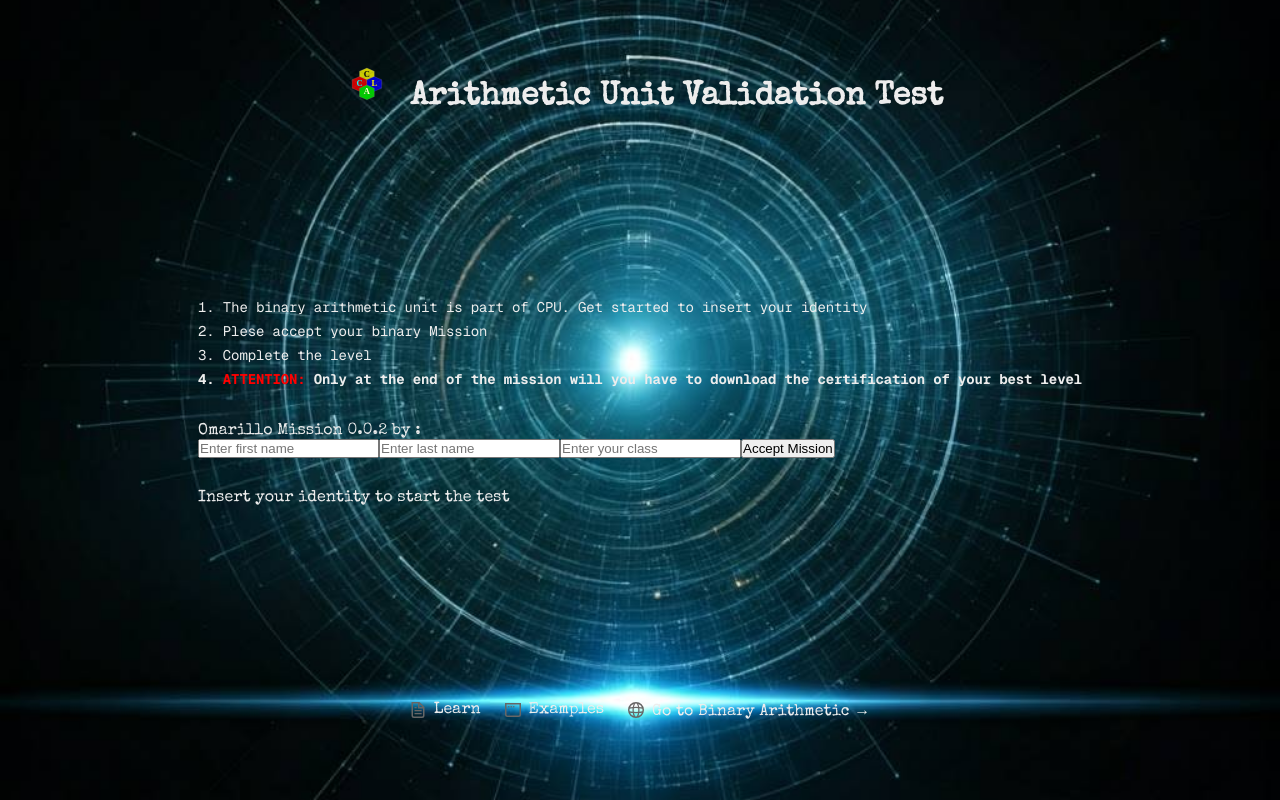
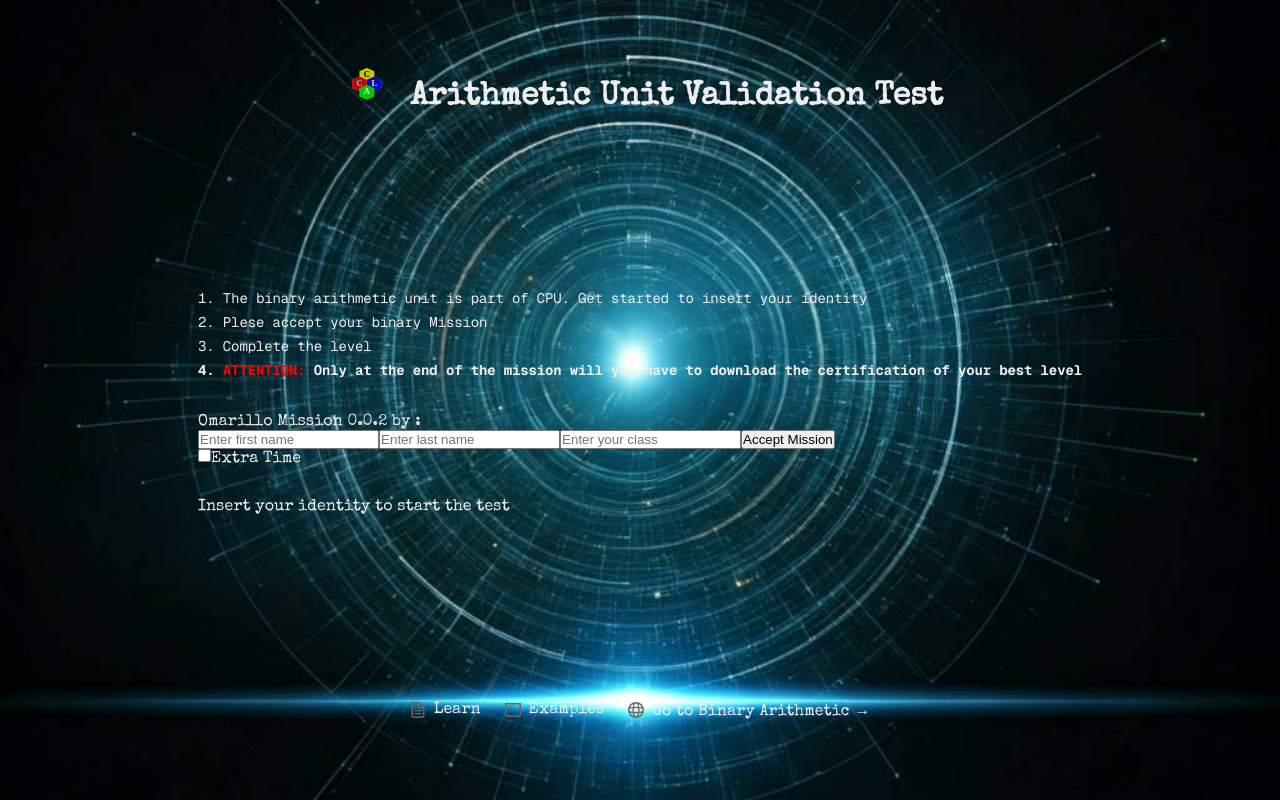
Before and after one commit to 3rekse/aru, a Next.js app: page / in a window 1280 px wide. Built offline with nearby package versions, Linux system fonts and the light colour scheme; a web font is replaced by a local one.

Commit message:
extra time

```diff
--- a/package.json
+++ b/package.json
@@ -13,7 +13,8 @@
     "jspdf": "^2.5.2",
     "next": "15.1.2",
     "react": "^19.0.0",
-    "react-dom": "^19.0.0"
+    "react-dom": "^19.0.0",
+    "svg2pdf.js": "^2.2.4"
   },
   "devDependencies": {
     "@types/node": "^20",
--- a/src/app/page.tsx
+++ b/src/app/page.tsx
@@ -5,6 +5,7 @@ import styles from "./page.module.css";
 import Binary from "./components/binary";
 import { Bitter, Lexend_Zetta } from 'next/font/google';
 import jsPDF from 'jspdf';
+import { svg2pdf } from 'svg2pdf.js';
 
 const prove: any[] = [];
 
@@ -21,7 +22,7 @@ export default function Home() {
   const [last, setLast] = useState('');
   const [classe, setClasse] = useState('');
   const [inputsDisabled, setInputsDisabled] = useState(false);
-
+  const [inputsExtra, setInputsExtra] = useState(false);
   const handleBinarySet = () => {
     setIsBinarySet(true);
     setNum1(randomBinary(bit + 1));
@@ -74,12 +75,18 @@ export default function Home() {
     const currentDate = new Date();
     const dateString = currentDate.toLocaleDateString();
     const timeString = currentDate.toLocaleTimeString();
-    doc.text(`Date: ${dateString} Time: ${timeString} TEST:`, 10, 35);
+    doc.text(`Date: ${dateString} Time: ${timeString} TEST  :`, 10, 35);
+    if (inputsExtra) {
+      doc.text('Extra Time: Granted',180, 35);
+    }
     doc.setFontSize(8);
     prove.forEach((item, index) => {
       doc.text(`${index + 1}. \t#1:.${item.num1}.\t#2:.${item.num2}.\t+:.${item.sum}.\t-:.${item.dif}.\t*:.${item.prod}.\t÷:.${item.quot} r.${item.ratio}`,  10, 45 + index * 5);
     });
-    doc.save(`certificate_${name}_${last}.pdf`);
+         // Carica l'immagine SVG
+
+    doc.save(`BinaryArithmeticCertificate_${name}_${last}_${classe}.pdf`);
+
 
   };
 
@@ -142,7 +149,15 @@ export default function Home() {
                     placeholder="Enter your class"
                     disabled={inputsDisabled}
                 />
+
 <button onClick={handleAccept} disabled={inputsDisabled}>Accept Mission</button>
+              <br/> <input
+                  type="checkbox"
+                  checked={inputsExtra}
+                  onChange={(e) => setInputsExtra(e.target.checked)}
+                  disabled={inputsDisabled}
+                />
+                <label>Extra Time</label>
               </div>
               {inputsDisabled ?(
 <Binary onSet={handleBinarySet} num1={num1} num2={num2} bit={bit} prova={prove} />
--- /dev/null
+++ b/src/app/svg2pdf.d.ts
@@ -0,0 +1,5 @@
+// filepath: /home/developer/rev/aru/src/types/svg2pdf.d.ts
+declare module 'svg2pdf.js' {
+    const svg2pdf: any;
+    export default svg2pdf;
+  }
```
Also changed, not shown: 1 other file (tests, documents, lock files or other folders).
